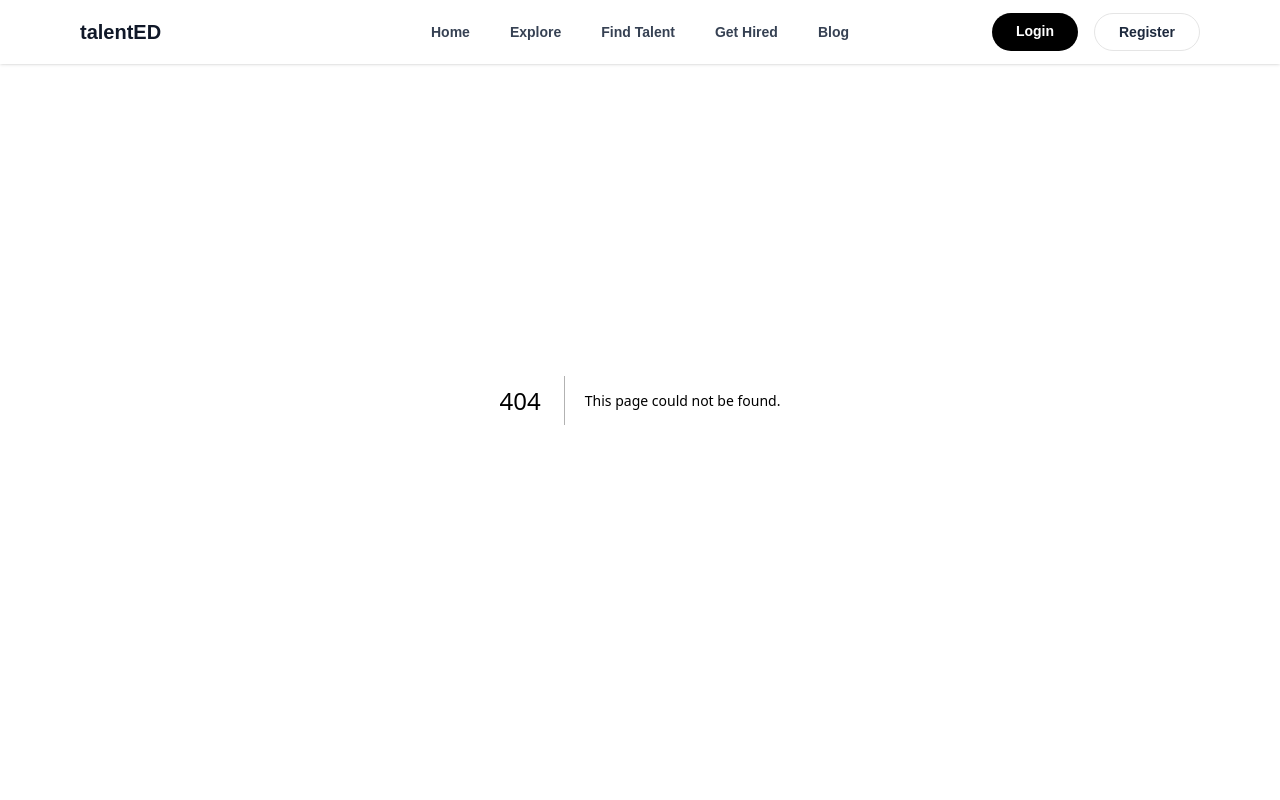
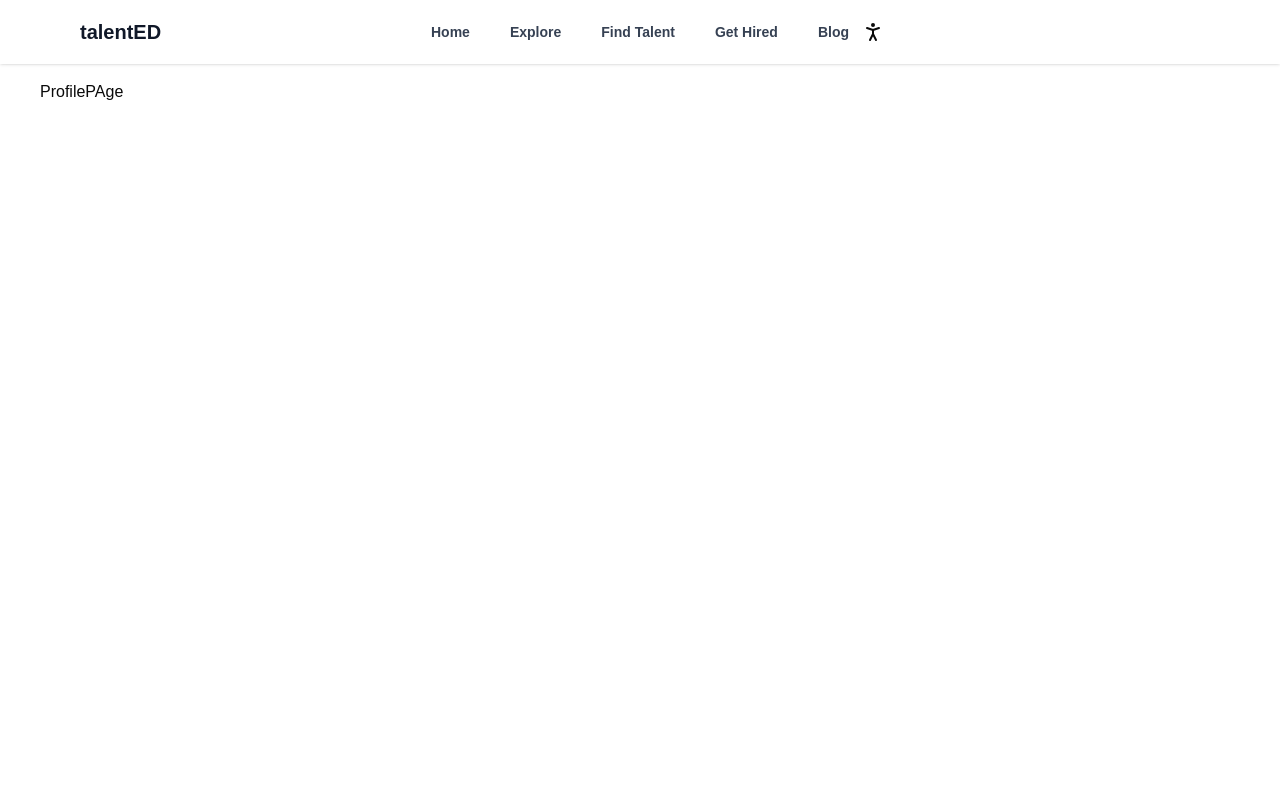
Before and after one commit to firomsahika/QaaliiDesigns, a Next.js app in the folder client/: page /user/profile in a window 1280 px wide. Before the commit this address had no page. Shown: the top 800 px of the page. Built offline with nearby package versions, Linux system fonts and the light colour scheme; a web font is replaced by a local one.

Commit message:
added:design detail

```diff
--- a/client/src/app/explore/components/DesignCard.tsx
+++ b/client/src/app/explore/components/DesignCard.tsx
@@ -2,6 +2,7 @@
 import Image from "next/image";
 import { motion } from "framer-motion";
 import { usePathname } from "next/navigation";
+import Link from "next/link";
 
 export function DesignCard({ item }: { item: any }) {
   const pathname = usePathname();
@@ -9,7 +10,8 @@ export function DesignCard({ item }: { item: any }) {
 
 
   return (
-    <motion.div
+    <Link href={`/design/${item.id}`}>
+      <motion.div
       whileHover={{ scale: 1.03 }}
       className="bg-white rounded-xl overflow-hidden shadow-md hover:shadow-lg transition-all cursor-pointer"
     >
@@ -25,5 +27,6 @@ export function DesignCard({ item }: { item: any }) {
         <p className="text-xs text-gray-500">{item.name}</p>
       </div>
     </motion.div>
+    </Link>
   );
 }
--- /dev/null
+++ b/client/src/app/user/profile/page.tsx
@@ -0,0 +1,11 @@
+import React from 'react'
+
+const ProfilePAge = () => {
+  return (
+    <div className='h-screen py-20'>
+        ProfilePAge
+    </div>
+  )
+}
+
+export default ProfilePAge
--- a/client/src/components/Header.tsx
+++ b/client/src/components/Header.tsx
@@ -1,11 +1,13 @@
 "use client";
 
-import React from "react";
+import React, {useState} from "react";
 import Link from "next/link";
 import { usePathname } from "next/navigation";
+import { PersonStandingIcon } from "lucide-react";
 
 const Header = () => {
   const pathName = usePathname() || "/";
+  const [isloggedin, setIsloggedin ] = useState(true);
 
   const normalize = (p: string) => p.replace(/\/+$/, "") || "/";
   const isActive = (href: string) => {
@@ -64,7 +66,18 @@ const Header = () => {
         </nav>
 
         {/* Login/Register (Right) */}
-        <div className="flex-1 hidden md:flex text-sm justify-end gap-x-4">
+        <div className="flex-1 flex items-center justify-between">
+          {
+          isloggedin ? (
+            <div className="flex-1 md-flex ">
+              <Link href="/user/profile" className="cursor-pointer">
+              <PersonStandingIcon />
+              </Link>
+            </div>
+          )
+            :
+            (
+          <div className="flex-1 hidden md:flex text-sm justify-end gap-x-4">
           <Link
             href="/login"
             className="px-6 py-2 rounded-full bg-black text-white font-semibold hover:bg-gray-800 transition-colors"
@@ -78,6 +91,10 @@ const Header = () => {
             Register
           </Link>
         </div>
+          )
+        }
+      </div>
+
       </div>
     </header>
   );
```
